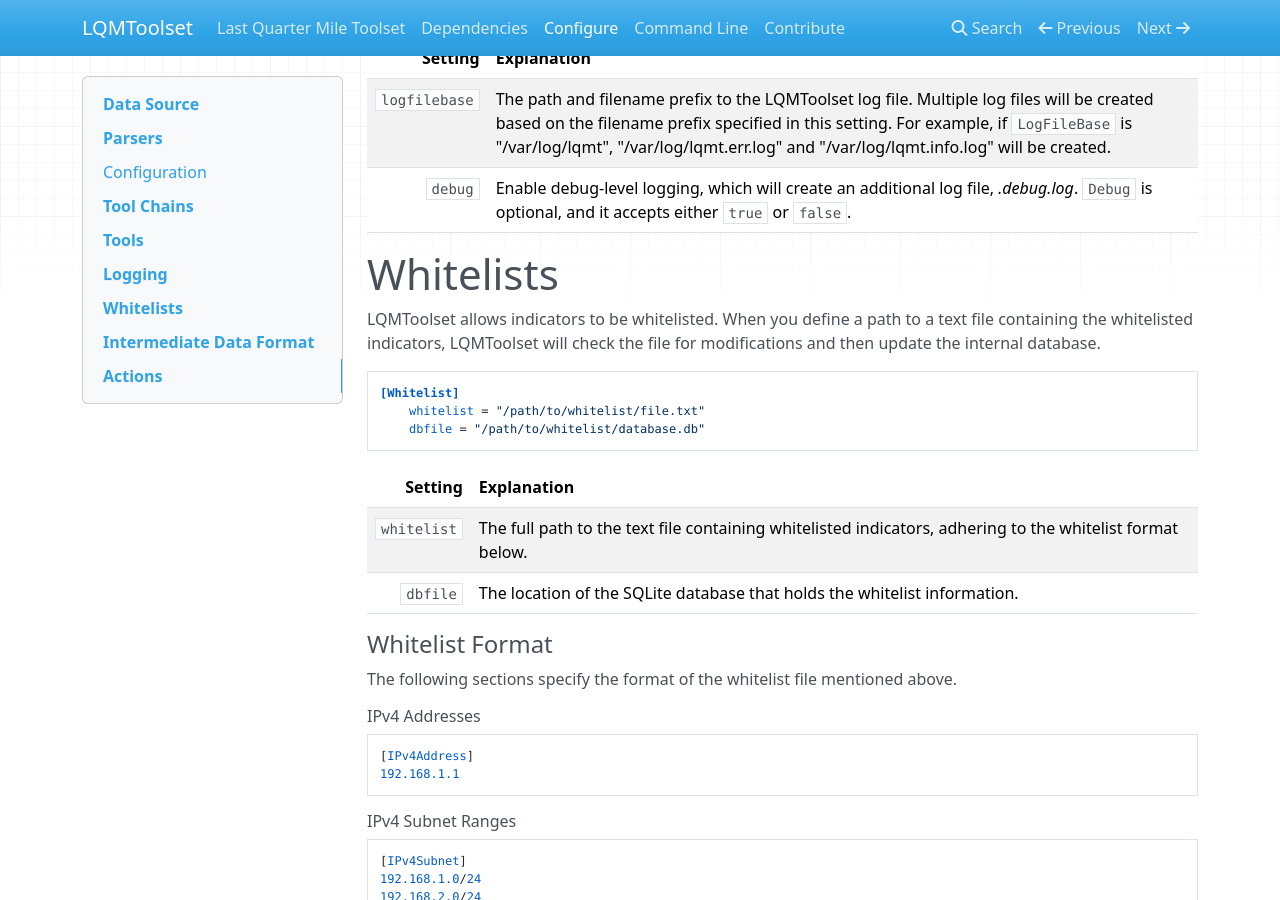
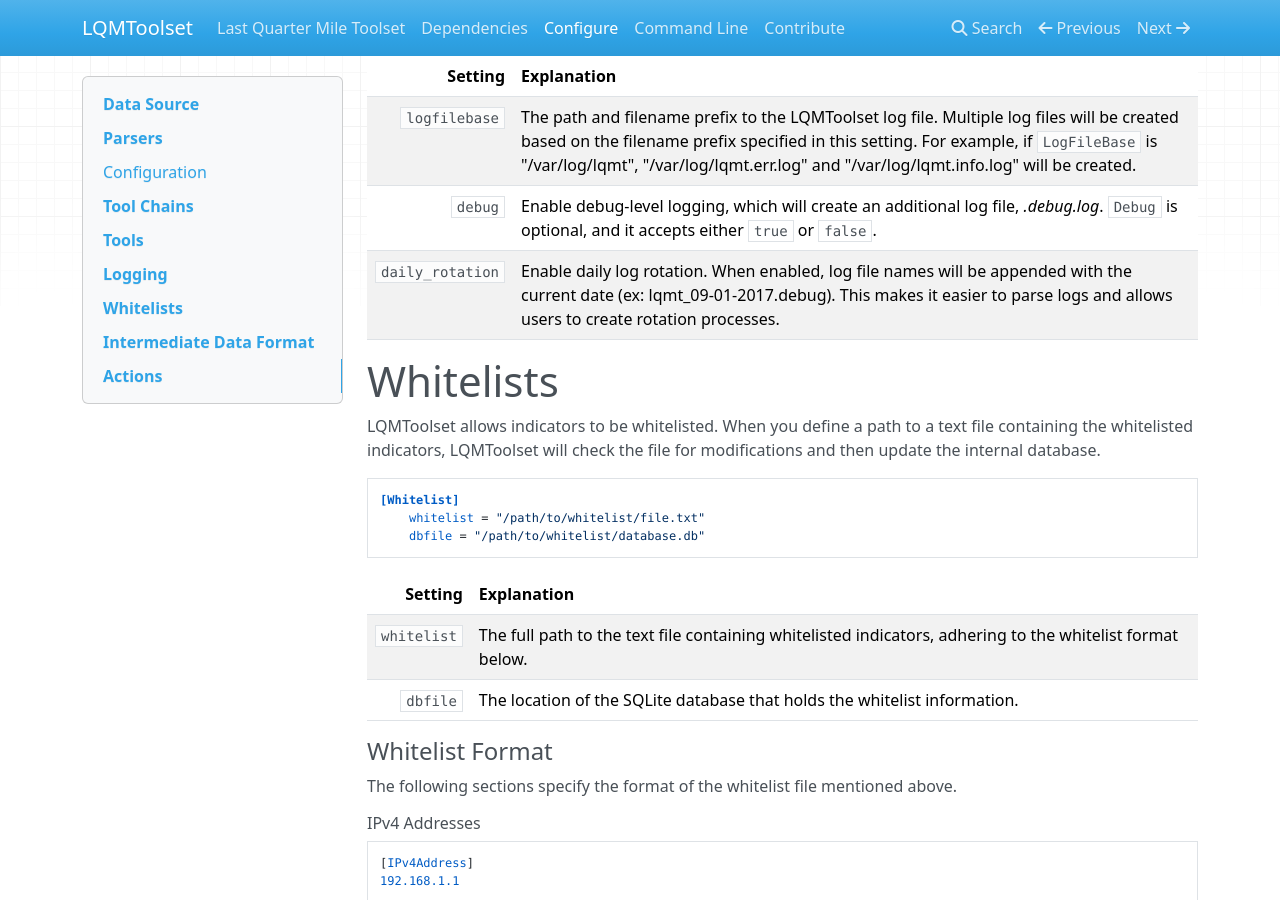
Before and after one commit to anl-cyberscience/LQMToolset, an MkDocs documentation site: the page built from docs/configure.md, in a window 1280 px wide and 900 px high, scrolled down 11610 px. Built offline with MkDocs 1.6.1, drawn with Linux system fonts in a browser that asks for light colours; nearby versions of some CDN libraries; old or Windows-style settings are respelled for this version of MkDocs; some of the changed text lies outside the part shown.

Commit message:
Reconfigured date format and update documentation

```diff
--- a/docs/configure.md
+++ b/docs/configure.md
@@ -6,12 +6,14 @@
     [[Source.Directory]]
         dirs = ["/tmp", "/var/spool"]
         post_process = "delete"
+        post_process_location = "/home/lqmt/post_process/"
 
 Setting        | Explanation
 ----------------------: | :----------
 `dirs`                  | A list of directory paths, whose contents will be scanned for input files to process.
 `post_process`          | An action for LQMToolset to perform after processing a file. Allowed values include `delete`, `move`, and `track`. While `delete` is self-explanatory, `move` will mark the input files to be moved after processing to another directory. `track` will mark the input files to be tracked in another text file. `move` is the default value when nothing is set in the user configuration file.
 `post_process_location` | Used in conjunction with the `track` post process option. Used to specify a custom location for where your track file will be placed.
+
 
 # Parsers
 LQMT uses special parsers for each type of alert file to get all the data into one common format. By default, the majority of the parsers are enabled, but some parsers are disabled by default. Detailed below are the types of parsers LQMT uses, which are enabled by default, and how you can configure LQMT to disable or enable them.
@@ -360,10 +362,11 @@
         logfilebase = "/var/log/lqmt"
         debug = true
 
-Setting       | Explanation
-------------: | :----------
-`logfilebase` |The path and filename prefix to the LQMToolset log file. Multiple log files will be created based on the filename prefix specified in this setting. For example, if `LogFileBase` is "/var/log/lqmt", "/var/log/lqmt.err.log" and "/var/log/lqmt.info.log" will be created.
-`debug`       | Enable debug-level logging, which will create an additional log file, *.debug.log*. `Debug` is optional, and it accepts either `true` or `false`.
+Setting             | Explanation
+------------------: | :----------
+`logfilebase`       |The path and filename prefix to the LQMToolset log file. Multiple log files will be created based on the filename prefix specified in this setting. For example, if `LogFileBase` is "/var/log/lqmt", "/var/log/lqmt.err.log" and "/var/log/lqmt.info.log" will be created.
+`debug`             | Enable debug-level logging, which will create an additional log file, *.debug.log*. `Debug` is optional, and it accepts either `true` or `false`.
+`daily_rotation`    | Enable daily log rotation. When enabled, log file names will be appended with the current date (ex: lqmt_09-01-2017.debug). This makes it easier to parse logs and allows users to create rotation processes.
 
 # Whitelists
 LQMToolset allows indicators to be whitelisted. When you define a path to a text file containing the whitelisted indicators, LQMToolset will check the file for modifications and then update the internal database.
```
Also changed, not shown: 1 other file.
